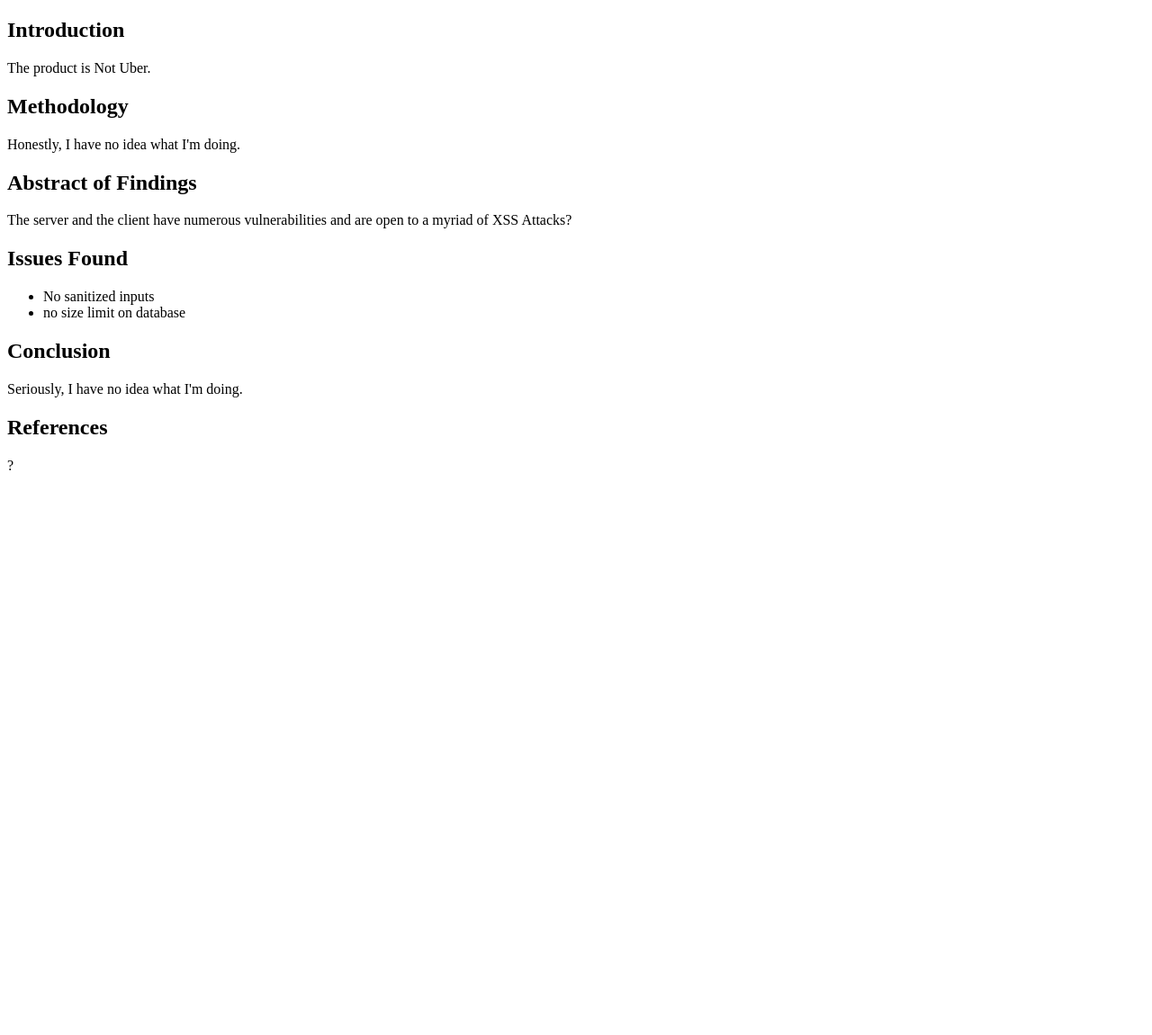
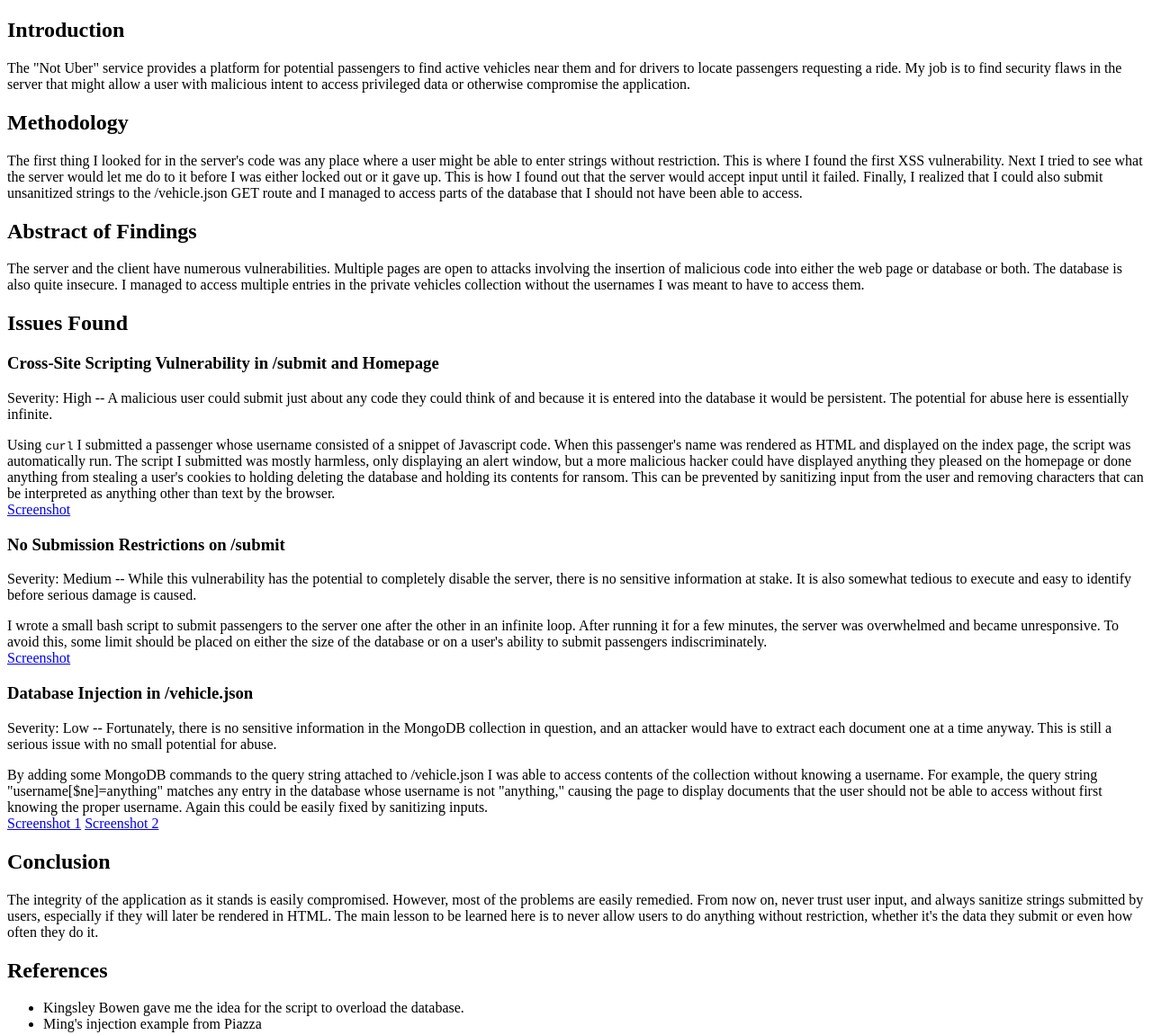
Before and after one commit to adonSh/comp20-ashapiro, a plain HTML site: page security/index.html in a window 1280 px wide. Shown: the whole page at 90% size. Before the commit the page ends 800 px from the top, so only its background shows below. Drawn offline with Linux system fonts and the light colour scheme.

Commit message:
finished write-up and added screenshots

```diff
--- a/security/index.html
+++ b/security/index.html
@@ -9,33 +9,99 @@
 
 <h2>Introduction</h2>
   <p>
-  The product is Not Uber.
+  The "Not Uber" service provides a platform for potential passengers to find
+  active vehicles near them and for drivers to locate passengers requesting a
+  ride. My job is to find security flaws in the server that might allow a user
+  with malicious intent to access privileged data or otherwise compromise
+  the application.
   </p>
 
 <h2>Methodology</h2>
   <p>
-  Honestly, I have no idea what I'm doing.
+  The first thing I looked for in the server's code was any place where a user
+  might be able to enter strings without restriction. This is where I found the
+  first XSS vulnerability. Next I tried to see what the server would let me do
+  to it before I was either locked out or it gave up. This is how I found out
+  that the server would accept input until it failed. Finally, I realized that
+  I could also submit unsanitized strings to the /vehicle.json GET route and
+  I managed to access parts of the database that I should not have been able
+  to access.
   </p>
 
 <h2>Abstract of Findings</h2>
   <p>
-  The server and the client have numerous vulnerabilities and are open to a
-  myriad of XSS Attacks?
+  The server and the client have numerous vulnerabilities. Multiple pages are
+  open to attacks involving the insertion of malicious code into either the
+  web page or database or both. The database is also quite insecure. I managed
+  to access multiple entries in the private vehicles collection without the
+  usernames I was meant to have to access them.
   </p>
 
 <h2>Issues Found</h2>
-  <ul>
-    <li>No sanitized inputs</li>
-    <li>no size limit on database</li>
-  </ul>
+  <h3>Cross-Site Scripting Vulnerability in /submit and Homepage</h3>
+    <p>
+    Severity: High -- A malicious user could submit just about any code they
+    could think of and because it is entered into the database it would be
+    persistent. The potential for abuse here is essentially infinite.
+    </p><p>
+    Using <code>curl</code> I submitted a passenger whose username consisted
+    of a snippet of Javascript code. When this passenger's name was rendered
+    as HTML and displayed on the index page, the script was automatically
+    run. The script I submitted was mostly harmless, only displaying an alert
+    window, but a more malicious hacker could have displayed anything they
+    pleased on the homepage or done anything from stealing a user's cookies to
+    holding deleting the database and holding its contents for ransom. This
+    can be prevented by sanitizing input from the user and removing characters
+    that can be interpreted as anything other than text by the browser. <br>
+    <a href="pics/xss.png">Screenshot</a>
+    </p>
+  <h3>No Submission Restrictions on /submit</h3>
+    <p>
+    Severity: Medium -- While this vulnerability has the potential to
+    completely disable the server, there is no sensitive information at stake.
+    It is also somewhat tedious to execute and easy to identify before serious
+    damage is caused.
+    </p><p>
+    I wrote a small bash script to submit passengers to the server one after
+    the other in an infinite loop. After running it for a few minutes, the
+    server was overwhelmed and became unresponsive. To avoid this, some limit
+    should be placed on either the size of the database or on a user's ability
+    to submit passengers indiscriminately. <br>
+    <a href="pics/overload.png">Screenshot</a>
+    </p>
+  <h3>Database Injection in /vehicle.json</h3>
+    <p>
+    Severity: Low -- Fortunately, there is no sensitive information in the
+    MongoDB collection in question, and an attacker would have to extract each
+    document one at a time anyway. This is still a serious issue with no small
+    potential for abuse.
+    </p><p>
+    By adding some MongoDB commands to the query string attached to
+    /vehicle.json I was able to access contents of the collection without
+    knowing a username. For example, the query string "username[$ne]=anything"
+    matches any entry in the database whose username is not "anything," causing
+    the page to display documents that the user should not be able to access
+    without first knowing the proper username. Again this could be easily fixed
+    by sanitizing inputs. <br>
+    <a href="pics/injection1.png">Screenshot 1</a>
+    <a href="pics/injection2.png">Screenshot 2</a>
+    </p>
 
 <h2>Conclusion</h2>
-<p>
-Seriously, I have no idea what I'm doing.
-</p>
+  <p>
+  The integrity of the application as it stands is easily compromised. However,
+  most of the problems are easily remedied. From now on, never trust user
+  input, and always sanitize strings submitted by users, especially if they
+  will later be rendered in HTML. The main lesson to be learned here is to
+  never allow users to do anything without restriction, whether it's the data
+  they submit or even how often they do it.
+  </p>
 
 <h2>References</h2>
-<p>?</p>
+  <ul>
+  <li>Kingsley Bowen gave me the idea for the script to overload the database.</li>
+  <li>Ming's injection example from Piazza</li>
+  </ul>
 
 </body>
 </html>
```
Also changed, not shown: security/pics/2017-04-27-000459_1366x768_scrot.png (added), security/pics/2017-04-27-000627_1366x768_scrot.png (added), security/pics/injection1.png (added), security/pics/injection2.png (added), security/pics/overload.png (added), security/pics/xss.png (added).
